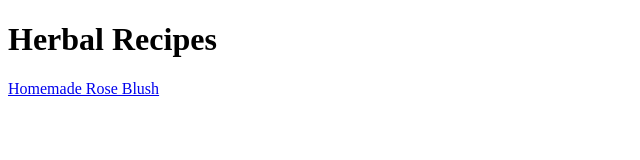
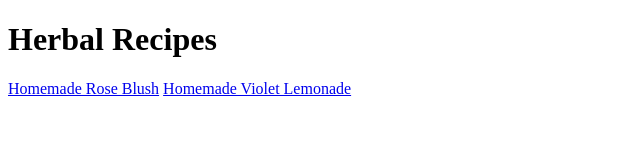
Before and after one commit to Mdrewno/odin-recipes, a plain HTML site: page index.html in a window 1280 px wide. Shown: the whole page, without its empty margins (0-640 px from the left). Drawn offline with Linux system fonts and the light colour scheme.

Commit message:
added violet lemonade link to index

```diff
--- a/index.html
+++ b/index.html
@@ -8,5 +8,6 @@
     <body>
         <h1>Herbal Recipes</h1>
         <a href="recipes/blush.html">Homemade Rose Blush</a>
+        <a href="recipes/violet-lemonade.html">Homemade Violet Lemonade</a>
     </body>
  </html>
```
